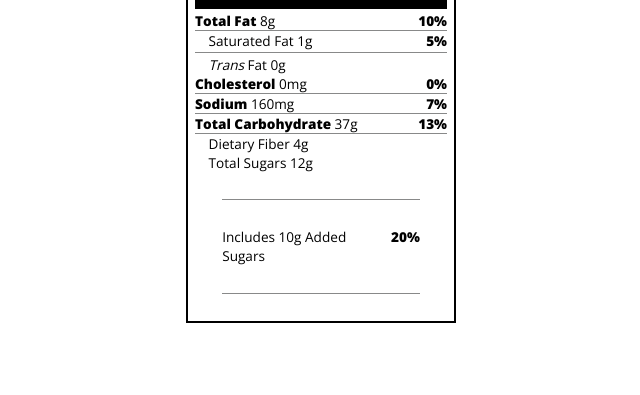
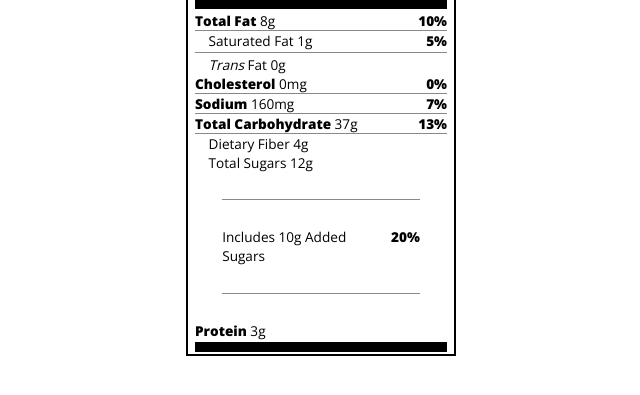
Before and after one commit to adelinesoares/nutrition-facts, a plain HTML site: page index.html in a window 1280 px wide. Shown: the part 203-598 px from the top of the page, without its empty margins (319-959 px from the left). Drawn offline with nearby package versions, Linux system fonts and the light colour scheme.

Commit message:
added  a new div and p element

```diff
--- a/index.html
+++ b/index.html
@@ -41,6 +41,12 @@
       <p class="double-indent no-divider">Includes 10g Added Sugars
         <span class="bold">20%<span></p>
       <div class="divider double-indent"></div>
+      <p class="no-divider">
+        <span>
+          <span class="bold">Protein</span> 3g
+        </span>
+      </p>
+      <div class="divider large"></div>
     </div>
   </div>
 </body>
```
